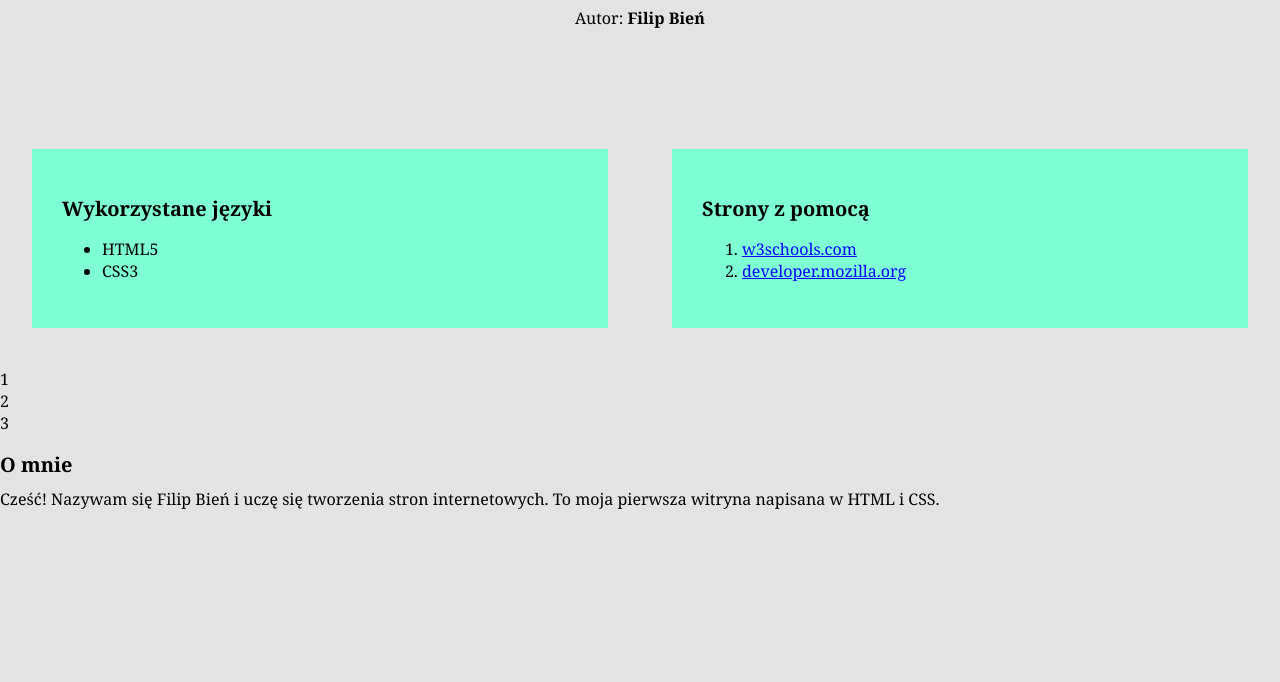
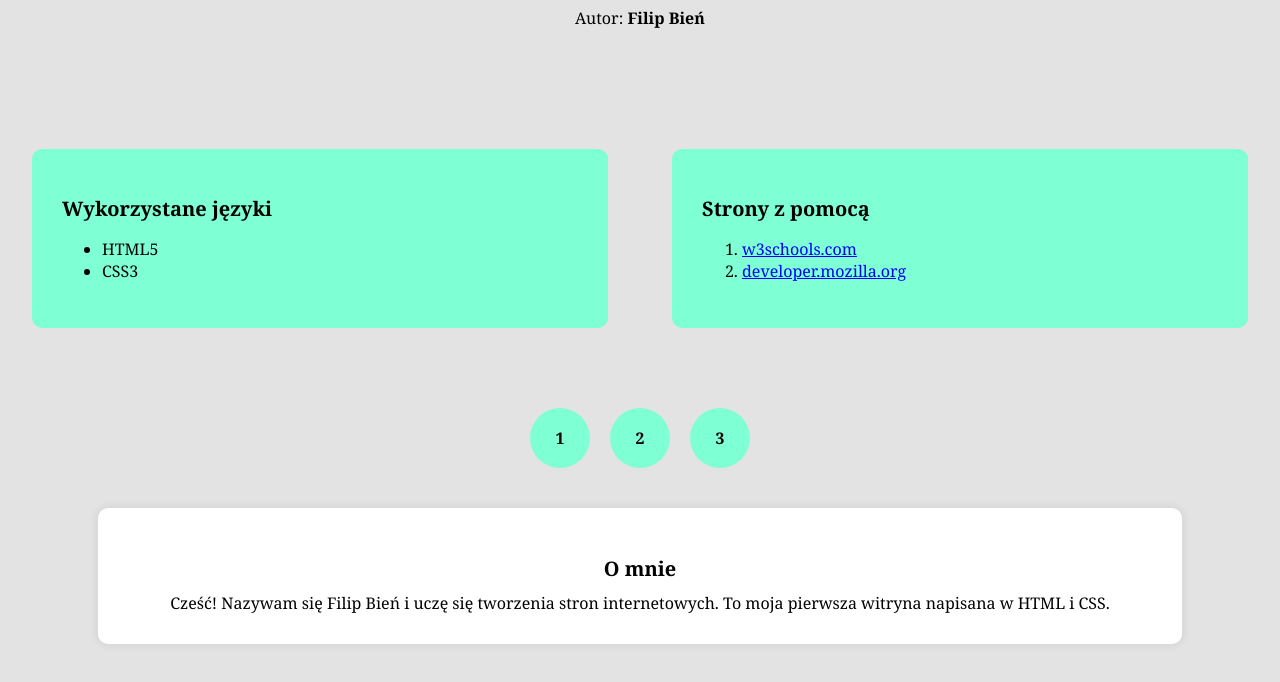
Before and after one commit to Filip27011/strona, a plain HTML site: page index.html in a window 1280 px wide. Shown: the part 100-782 px from the top of the page. Drawn offline with Linux system fonts and the light colour scheme.

Commit message:
Update style.css

```diff
--- a/style.css
+++ b/style.css
@@ -29,16 +29,17 @@ p {
   justify-content: space-around;
   align-items: flex-start;
   padding: 40px 0;
-  margin-top: 40px; /* Odstęp między nagłówkiem a blokami */
+  margin-top: 40px;
   background-color: #e3e3e3;
 }
 
 /* Pojedynczy blok */
 .box {
   width: 45%;
-  background-color: #7fffd4; /* aquamarine */
+  background-color: #7fffd4;
   padding: 30px;
   box-sizing: border-box;
+  border-radius: 10px;
 }
 
 /* Nagłówki wewnątrz bloków */
@@ -56,3 +57,33 @@ a {
 a:hover {
   color: darkblue;
 }
+
+/* Sekcja z kółkami */
+.circle-box {
+  display: flex;
+  justify-content: center;
+  gap: 20px;
+  margin: 40px 0;
+}
+
+.circle-box div {
+  width: 60px;
+  height: 60px;
+  background-color: #7fffd4;
+  border-radius: 50%;
+  display: flex;
+  align-items: center;
+  justify-content: center;
+  font-weight: bold;
+}
+
+/* Nowa sekcja "O mnie" */
+.about {
+  background-color: #fff;
+  margin: 40px auto;
+  padding: 30px;
+  width: 80%;
+  box-shadow: 0 0 10px rgba(0,0,0,0.1);
+  border-radius: 10px;
+  text-align: center;
+}
```
